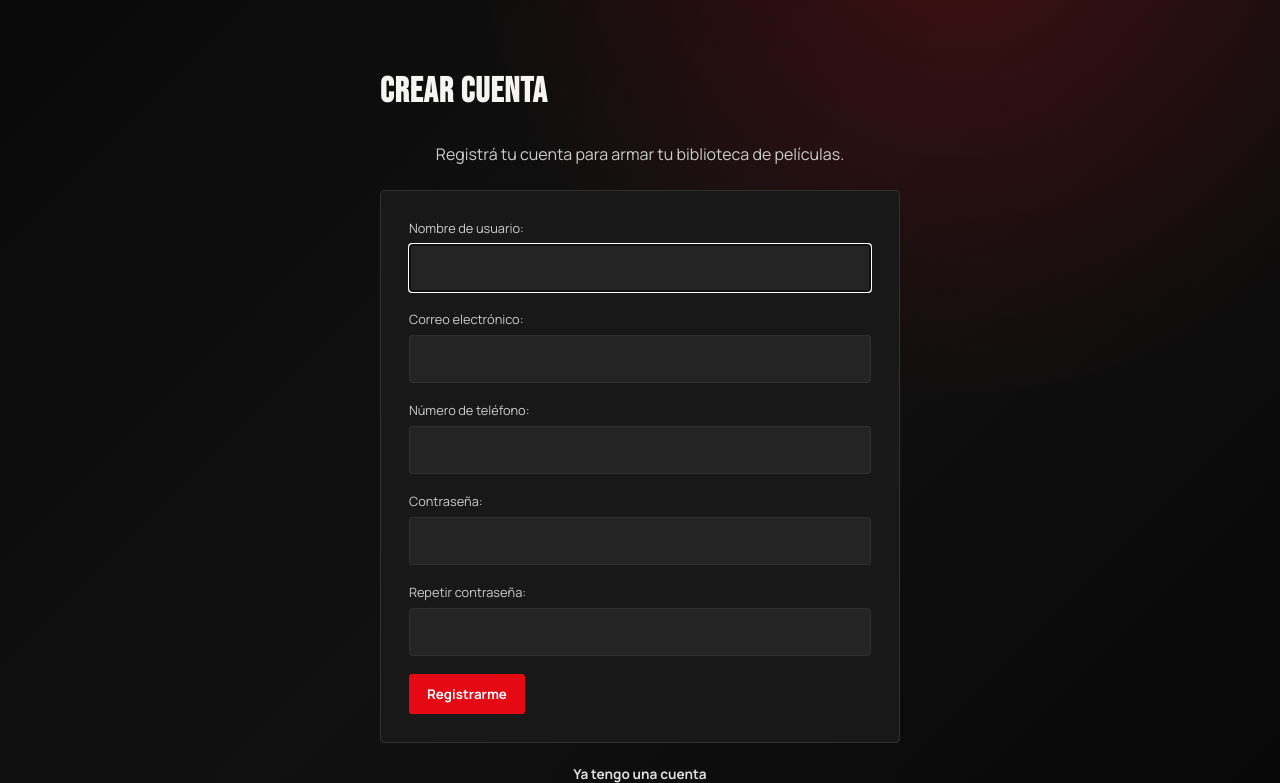
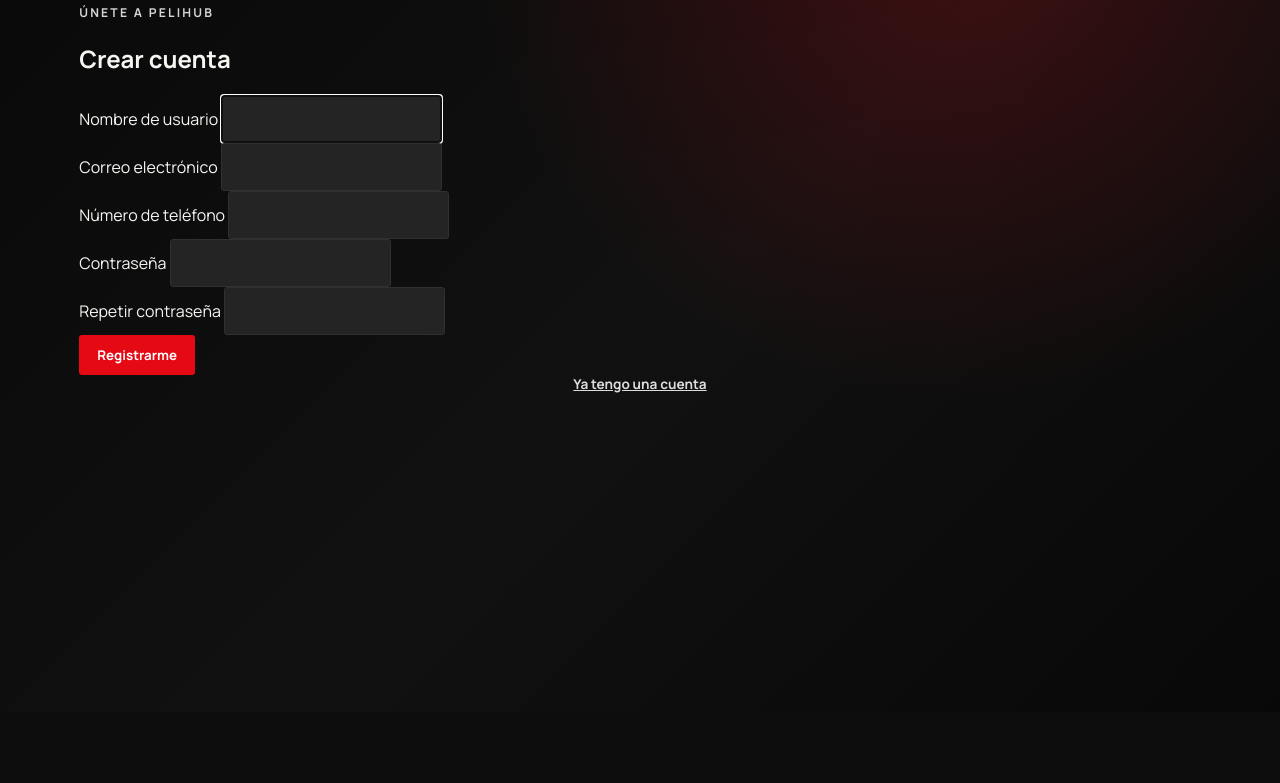
Before and after one commit to JAJOA94/Peli_Hub, a Django app: page /peliculas/registro/ in a window 1280 px wide. Shown: the part 88-871 px from the top of the page. After the commit the page ends 481 px from the top, so only its background shows below. Run offline with Django 5.2, Linux system fonts and the light colour scheme; parts of the project's set-up code (start-up, migrations or seed data) failed here and were passed over.

Commit message:
feat(auth): mejorar diseño y experiencia del formulario de registro

```diff
--- a/peliculas/templates/peliculas/registro.html
+++ b/peliculas/templates/peliculas/registro.html
@@ -3,14 +3,44 @@
 {% block titulo %}Crear cuenta - PeliHub{% endblock %}
 
 {% block contenido %}
-<h2>Crear cuenta</h2>
-<p class="auth-intro">Registrá tu cuenta para armar tu biblioteca de películas.</p>
+<main class="auth-page">
+    <section class="auth-card">
+        <div class="auth-header">
+            <span class="kicker">Únete a PeliHub</span>
+            <h2>Crear cuenta</h2>
+        </div>
 
-<form method="POST">
-    {% csrf_token %}
-    {{ form.as_p }}
-    <button type="submit">Registrarme</button>
-</form>
+        <form method="POST" class="auth-form">
+            {% csrf_token %}
 
-<a class="text-link" href="{% url 'login' %}">Ya tengo una cuenta</a>
+            {% if form.non_field_errors %}
+                <div class="errorlist">
+                    {% for error in form.non_field_errors %}
+                        <p>{{ error }}</p>
+                    {% endfor %}
+                </div>
+            {% endif %}
+
+            {% for field in form %}
+                <div class="field-group">
+                    <label for="{{ field.id_for_label }}">{{ field.label }}</label>
+                    {{ field }}
+                    {% if field.errors %}
+                        <div class="field-errors">
+                            {% for error in field.errors %}
+                                <span>{{ error }}</span>
+                            {% endfor %}
+                        </div>
+                    {% endif %}
+                </div>
+            {% endfor %}
+
+            <button type="submit" class="btn-submit">Registrarme</button>
+        </form>
+
+        <div class="auth-links">
+            <a class="text-link" href="{% url 'login' %}">Ya tengo una cuenta</a>
+        </div>
+    </section>
+</main>
 {% endblock %}
```
